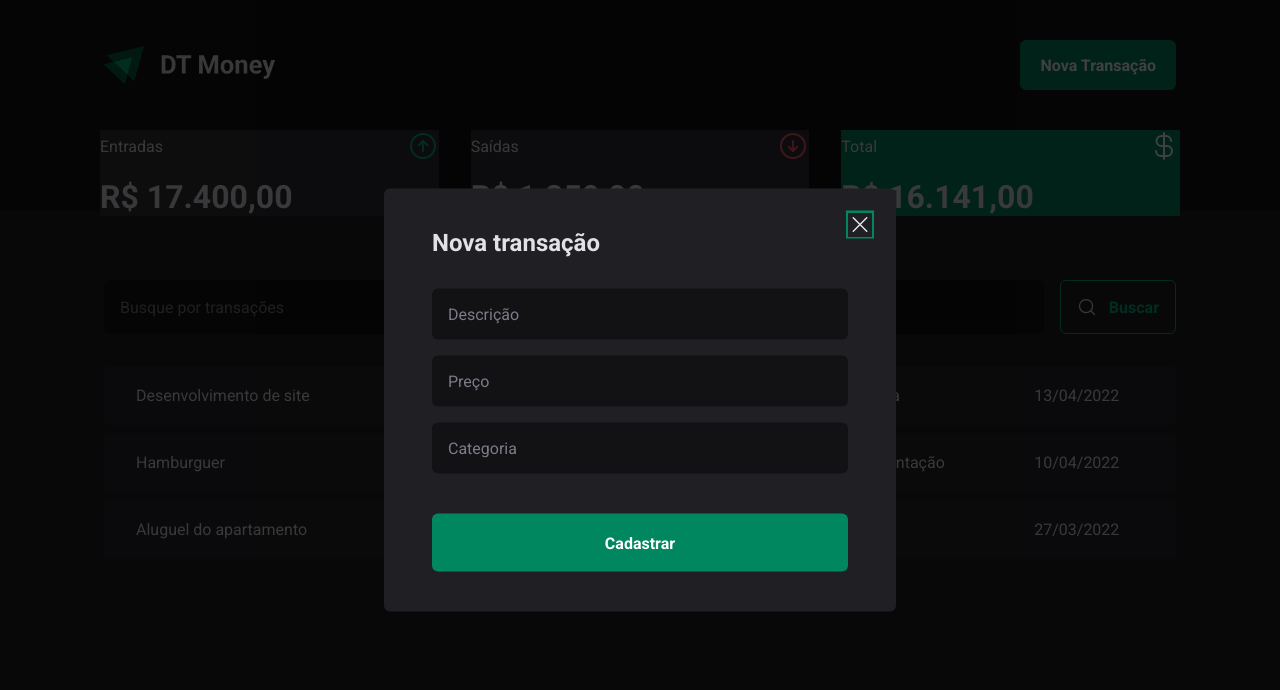
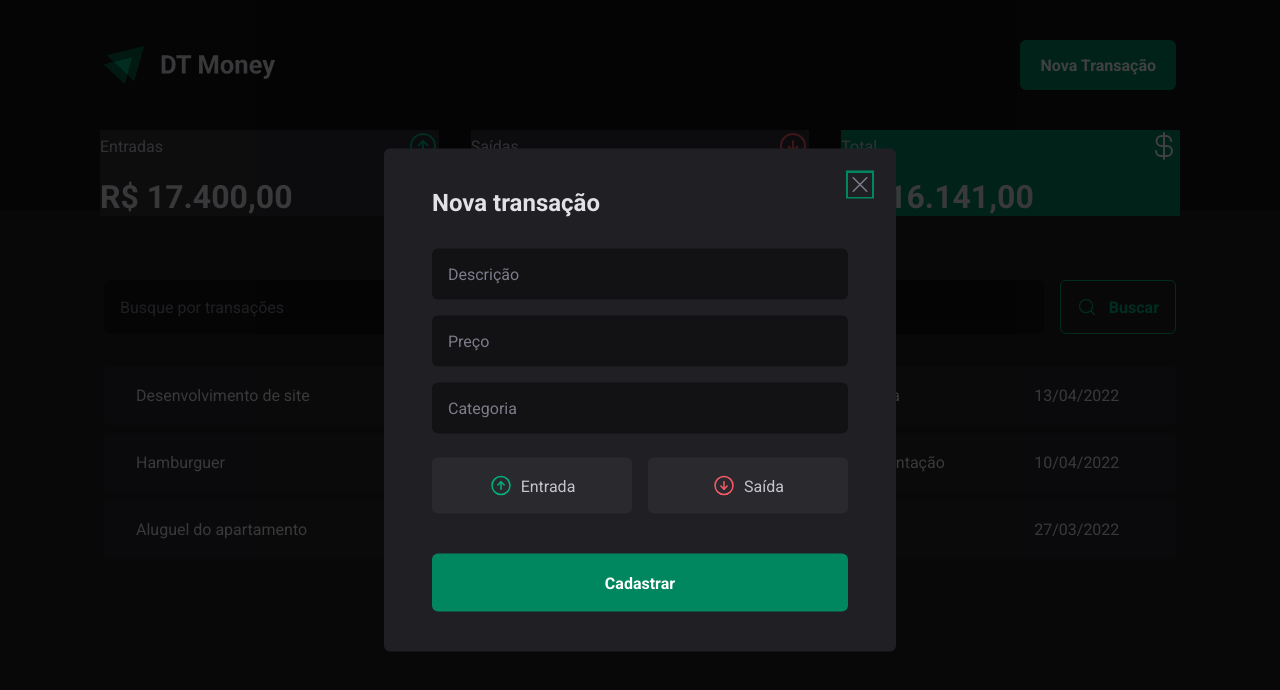
Before and after one commit to Jhonattan2121/03-DT-Money, a React (Vite) app: page / in a window 1280 px wide. Both pictures are taken after a click on the button "Nova Transação". Shown: the top 690 px of the page. Built offline with nearby package versions, Linux system fonts and the light colour scheme.

Commit message:
TransAction pra Transaction/Botões de entrada e saída

```diff
--- a/src/App.tsx
+++ b/src/App.tsx
@@ -1,14 +1,14 @@
 import { ThemeProvider } from 'styled-components'
 import { GlobalStyle } from './styles/global'
 import { defaultTheme } from './styles/themes/default'
-import { TransActions } from './pages/TransActions'
+import { Transactions } from './pages/Transactions'
 
 export function App() {
   return (
     <ThemeProvider theme={defaultTheme}>
       <GlobalStyle />
 
-      <TransActions />
+      <Transactions />
     </ThemeProvider>
   )
 }
--- a/src/components/Header/index.tsx
+++ b/src/components/Header/index.tsx
@@ -1,4 +1,4 @@
-import { HeaderContainer, HeaderContent, NewTransActionButton } from './styles'
+import { HeaderContainer, HeaderContent, NewTransactionButton } from './styles'
 import * as Dialog from '@radix-ui/react-dialog'
 
 import LogoImg from '../../assets/Logo.svg'
@@ -12,7 +12,7 @@
           <img src={LogoImg} alt="" />
           <Dialog.Root>
             <Dialog.Trigger asChild>
-              <NewTransActionButton>Nova Transação</NewTransActionButton>
+              <NewTransactionButton>Nova Transação</NewTransactionButton>
             </Dialog.Trigger>
 
             <NewTransActionModal />
--- a/src/components/Header/styles.ts
+++ b/src/components/Header/styles.ts
@@ -16,7 +16,7 @@
   align-items: center;
 `
 
-export const NewTransActionButton = styled.button`
+export const NewTransactionButton = styled.button`
   height: 50px;
   border: 0;
   background: ${(props) => props.theme['green-500']};
--- a/src/components/NewTransActionModal/index.tsx
+++ b/src/components/NewTransActionModal/index.tsx
@@ -1,7 +1,13 @@
 import * as Dialog from '@radix-ui/react-dialog'
+import { ArrowCircleUp, ArrowCircleDown, X } from 'phosphor-react'
 
-import { CloseButton, Content, Overlay } from './styles'
-import { X } from 'phosphor-react'
+import {
+  CloseButton,
+  Content,
+  Overlay,
+  TransactionType,
+  TransactionTypeButton,
+} from './styles'
 
 export function NewTransActionModal() {
   return (
@@ -20,6 +26,18 @@
           <input type="number" placeholder="Preço" required />
           <input type="text" placeholder="Categoria" required />
 
+          <TransactionType>
+            <TransactionTypeButton color="income">
+              <ArrowCircleUp size={24} />
+              Entrada
+            </TransactionTypeButton>
+
+            <TransactionTypeButton color="outcome">
+              <ArrowCircleDown size={24} />
+              Saída
+            </TransactionTypeButton>
+          </TransactionType>
+
           <button type="submit">Cadastrar</button>
         </form>
       </Content>
--- a/src/components/NewTransActionModal/styles.ts
+++ b/src/components/NewTransActionModal/styles.ts
@@ -68,3 +68,33 @@
   cursor: pointer;
   color: ${(props) => props.theme['gray-500']};
 `
+
+export const TransactionType = styled.div`
+  display: grid;
+  grid-template-columns: repeat(2, 1fr);
+  gap: 1rem;
+  margin-top: 0.5rem;
+`
+interface TransactionTypeButtonProps {
+  color: 'income' | 'outcome'
+}
+
+export const TransactionTypeButton = styled.button<TransactionTypeButtonProps>`
+  background: ${(props) => props.theme['gray-700']};
+  padding: 1rem;
+  display: flex;
+  align-items: center;
+  justify-content: center;
+  gap: 0.5rem;
+  border-radius: 6px;
+  cursor: pointer;
+  border: 0;
+  color: ${(props) => props.theme['gray-300']};
+
+  svg {
+    color: ${(props) =>
+      props.color === 'income'
+        ? props.theme['green-300']
+        : props.theme['red-300']};
+  }
+`
--- a/src/pages/TransActions/index.tsx
+++ b/src/pages/TransActions/index.tsx
@@ -3,18 +3,18 @@
 import { SearchForm } from './components/SearchForm'
 import {
   PriceHighLight,
-  TransActionContainer,
-  TransActionsTable,
+  TransactionContainer,
+  TransactionsTable,
 } from './styles'
 
-export function TransActions() {
+export function Transactions() {
   return (
     <div>
       <Header />
       <Summary />
-      <TransActionContainer>
+      <TransactionContainer>
         <SearchForm />
-        <TransActionsTable>
+        <TransactionsTable>
           <tbody>
             <tr>
               <td width="50%">Desenvolvimento de site</td>
@@ -41,8 +41,8 @@
               <td>27/03/2022</td>
             </tr>
           </tbody>
-        </TransActionsTable>
-      </TransActionContainer>
+        </TransactionsTable>
+      </TransactionContainer>
     </div>
   )
 }
--- a/src/pages/TransActions/styles.ts
+++ b/src/pages/TransActions/styles.ts
@@ -1,13 +1,13 @@
 import styled from 'styled-components'
 
-export const TransActionContainer = styled.main`
+export const TransactionContainer = styled.main`
   width: 100%;
   max-width: 1120px;
   margin: 4rem auto 0;
   padding: 0 1.5rem;
 `
 
-export const TransActionsTable = styled.table`
+export const TransactionsTable = styled.table`
   width: 100%;
   border-collapse: separate;
   border-spacing: 0 0.5rem;
--- a/src/styles/global.ts
+++ b/src/styles/global.ts
@@ -5,16 +5,18 @@
     margin: 0;
     padding: 0;
     box-sizing: border-box;
-    color: ${(props) => props.theme['gray-100']}
+
 }
 :focus {
         outline: 0;
         box-shadow: 0 0 0 2px ${(props) => props.theme['green-500']}
+
     }
 body {
     background: ${(props) => props.theme['gray-800']};
+
+    -webkit-font-smoothing: antialiased;
     color: ${(props) => props.theme['gray-100']}
-    -webkit-font-smoothing: antialiased;
 }
 body, input, textarea, button {
     font: 400 1rem 'Roboto', sans-serif;
```
